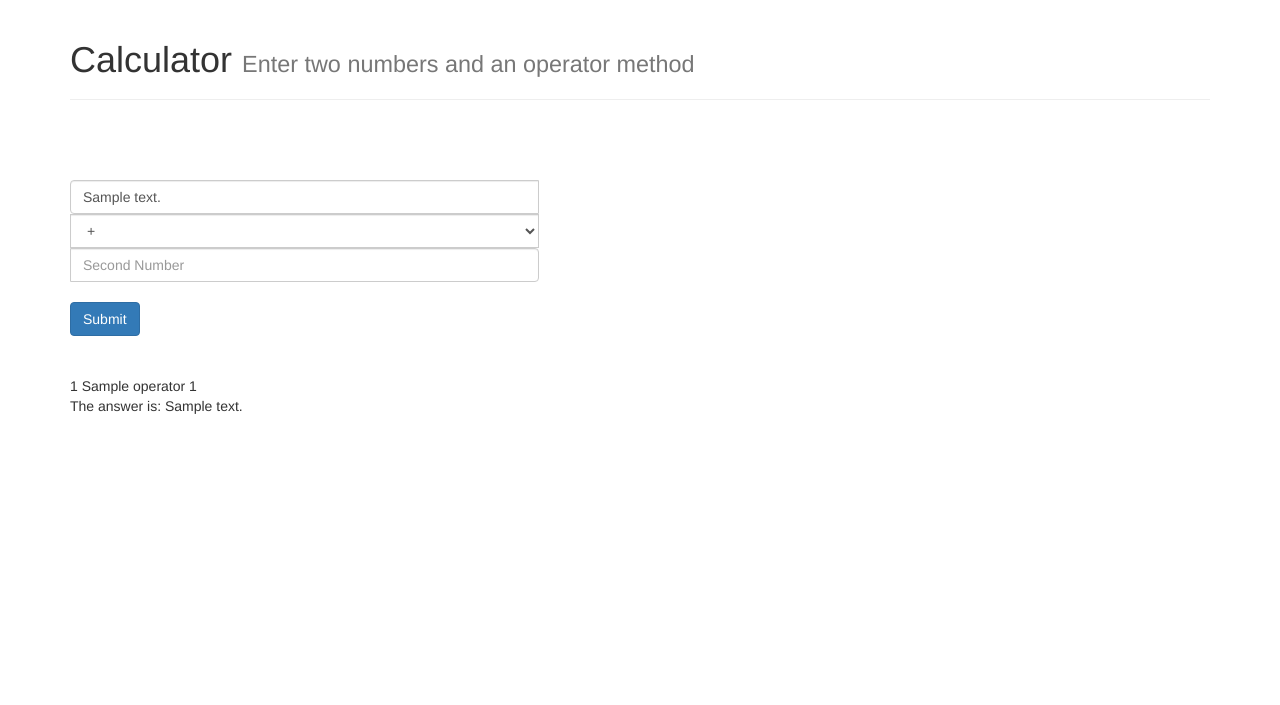
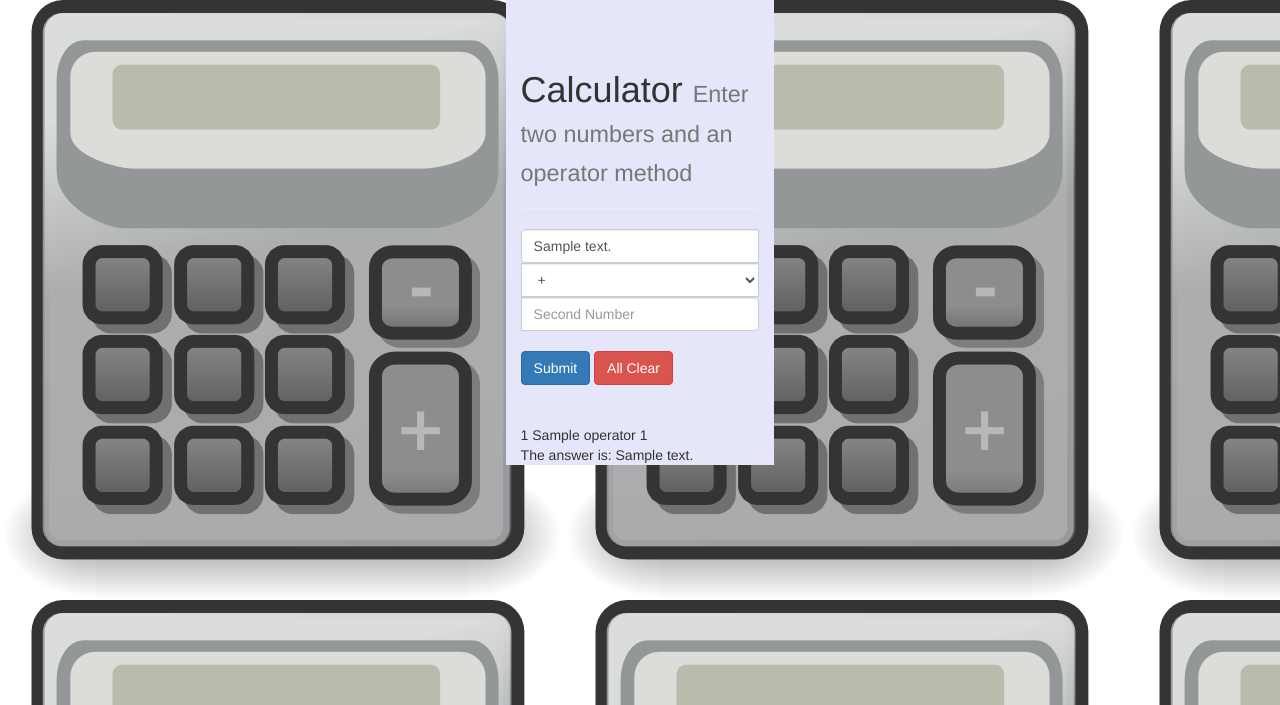
Before and after one commit to benhigh22/django_calculator, a Django app: template calculator_app/templates/index_view.html in a window 1280 px wide. Shown: the top 705 px of the page. Run offline with Django 3.2, Linux system fonts and the light colour scheme; the template is opened without the code that fills it: most values are stand-ins (such as "Sample title", 1, 10 or a date in 2020); some libraries are stand-ins or nearby versions.

Commit message:
Hard mode and a little prettier

```diff
--- /dev/null
+++ b/calculator_app/static/css.css
@@ -0,0 +1,5 @@
+.container{
+    background-color: lavender;
+    padding-top: 30px;
+    width: 21%;
+}
--- a/calculator_app/templates/base.html
+++ b/calculator_app/templates/base.html
@@ -1,11 +1,13 @@
+{% load static %}
 <!DOCTYPE html>
 <html lang="en">
 <head>
     <meta charset="UTF-8">
     <link href="https://maxcdn.bootstrapcdn.com/bootstrap/3.3.6/css/bootstrap.min.css" rel="stylesheet" integrity="sha384-1q8mTJOASx8j1Au+a5WDVnPi2lkFfwwEAa8hDDdjZlpLegxhjVME1fgjWPGmkzs7" crossorigin="anonymous">
+    <link href="{% static 'css.css' %}" rel="stylesheet">
     <title>Title</title>
 </head>
-<body>
+<body background="static/mining_calculator.png">
 <div class="container">
 {% block content %}
 {% endblock %}
--- a/calculator_app/templates/index_view.html
+++ b/calculator_app/templates/index_view.html
@@ -1,10 +1,10 @@
 {% extends 'base.html' %}
 
 {% block content %}
+
 <div class="page-header">
 <h1>Calculator <small>Enter two numbers and an operator method</small></h1>
 </div>
-    <br><br><br>
 <form action="" method="post">
 {% csrf_token %}
 <div class="input-group">
@@ -21,6 +21,8 @@
 </div>
 <br>
 <input class="btn btn-primary" type="submit" value="Submit">
+<a class="btn btn-danger" href="{% url 'index_view' %}" role="button">All Clear</a>
+
 </form>
     <br><br>
 
```
Also changed, not shown: calculator_app/static/mining_calculator.png (added).
